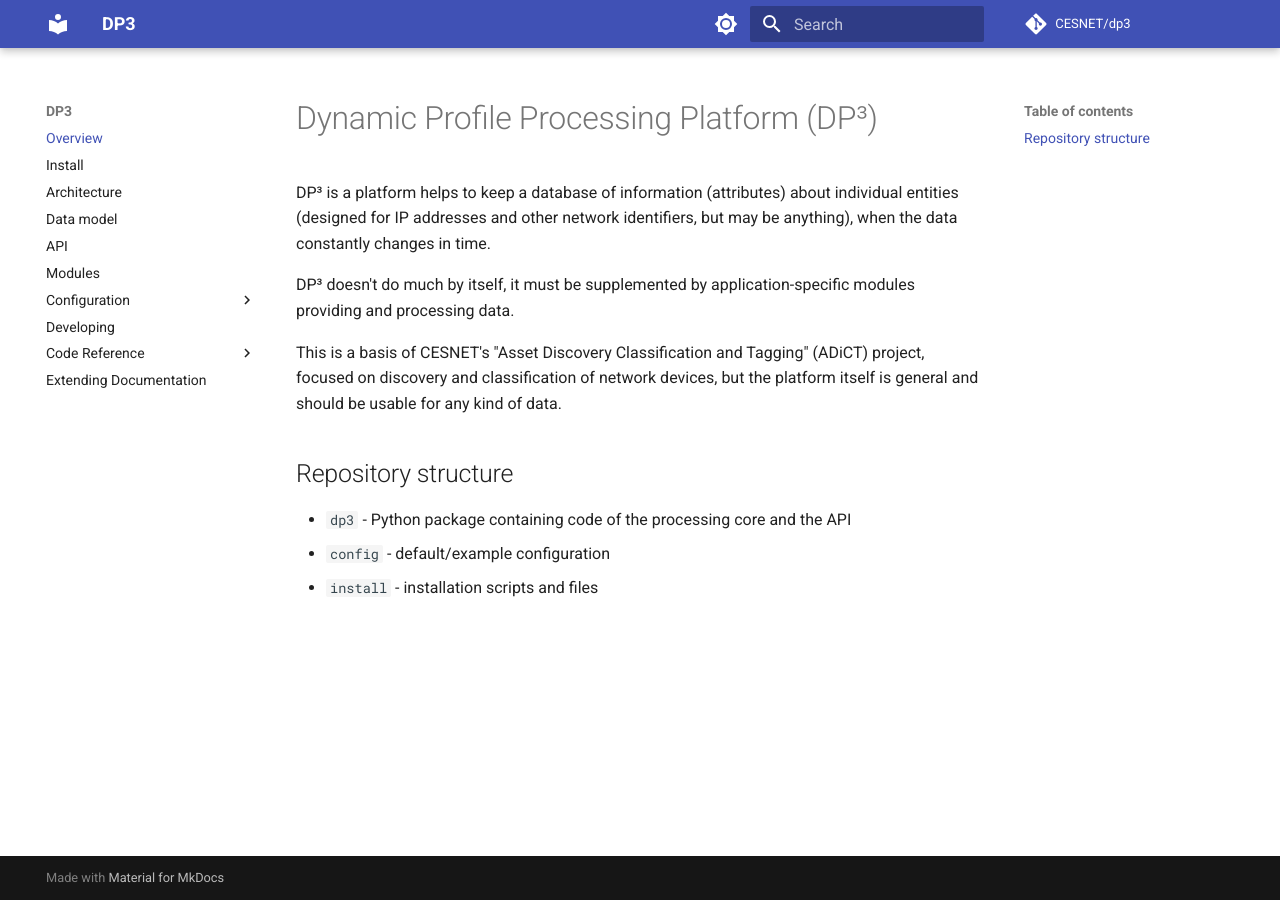
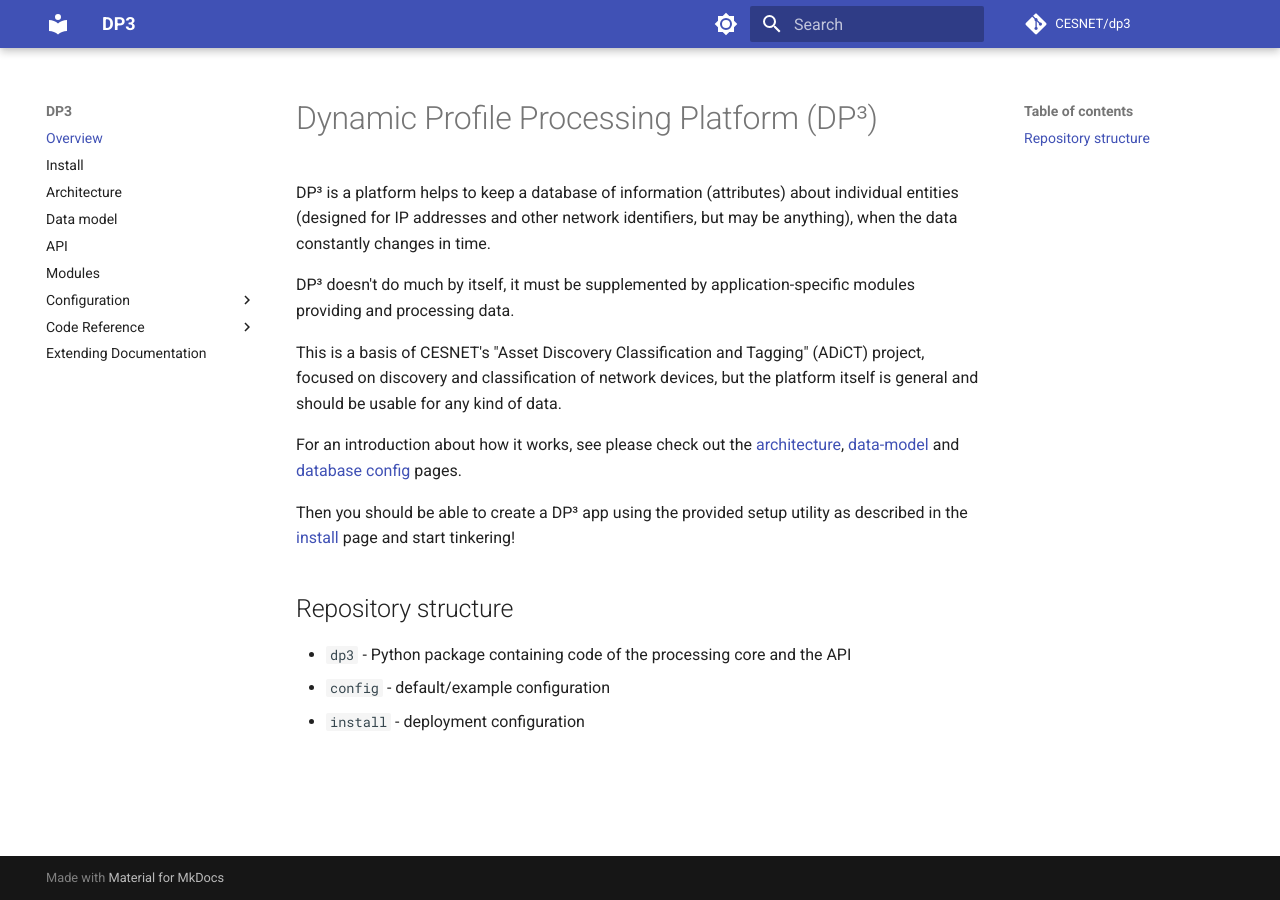
Before and after one commit to CESNET/dp3, an MkDocs documentation site: the page built from docs/index.md, in a window 1280 px wide. Built offline with MkDocs 1.6.1 and Material for MkDocs 9.7.7, drawn with Linux system fonts in a browser that asks for light colours; comment, search, counter and statistics services are not loaded.

Commit message:
Docs: Update Overview page.

```diff
--- a/docs/index.md
+++ b/docs/index.md
@@ -11,8 +11,14 @@ This is a basis of CESNET's "Asset Discovery Classification and Tagging" (ADiCT)
 focused on discovery and classification of network devices,
 but the platform itself is general and should be usable for any kind of data.
 
+For an introduction about how it works, see please check out the
+[architecture](architecture.md), [data-model](data_model.md)
+and [database config](configuration/db_entities.md) pages.
+
+Then you should be able to create a DP³ app using the provided setup utility as described in the [install](install.md) page and start tinkering!
+
 ## Repository structure
 
 * `dp3` - Python package containing code of the processing core and the API
 * `config` - default/example configuration
-* `install` - installation scripts and files
+* `install` - deployment configuration
--- a/mkdocs.yml
+++ b/mkdocs.yml
@@ -51,7 +51,6 @@ nav:
     - Modules: configuration/modules.md
     - Processing core: configuration/processing_core.md
     - Snapshots: configuration/snapshots.md
-  - Developing: developing.md
   - Code Reference: reference/
   - Extending Documentation: extending.md
 
```
Also changed, not shown: docs/developing.md (deleted, +0 -29 lines), docs/install.md (+9 -2 lines).
